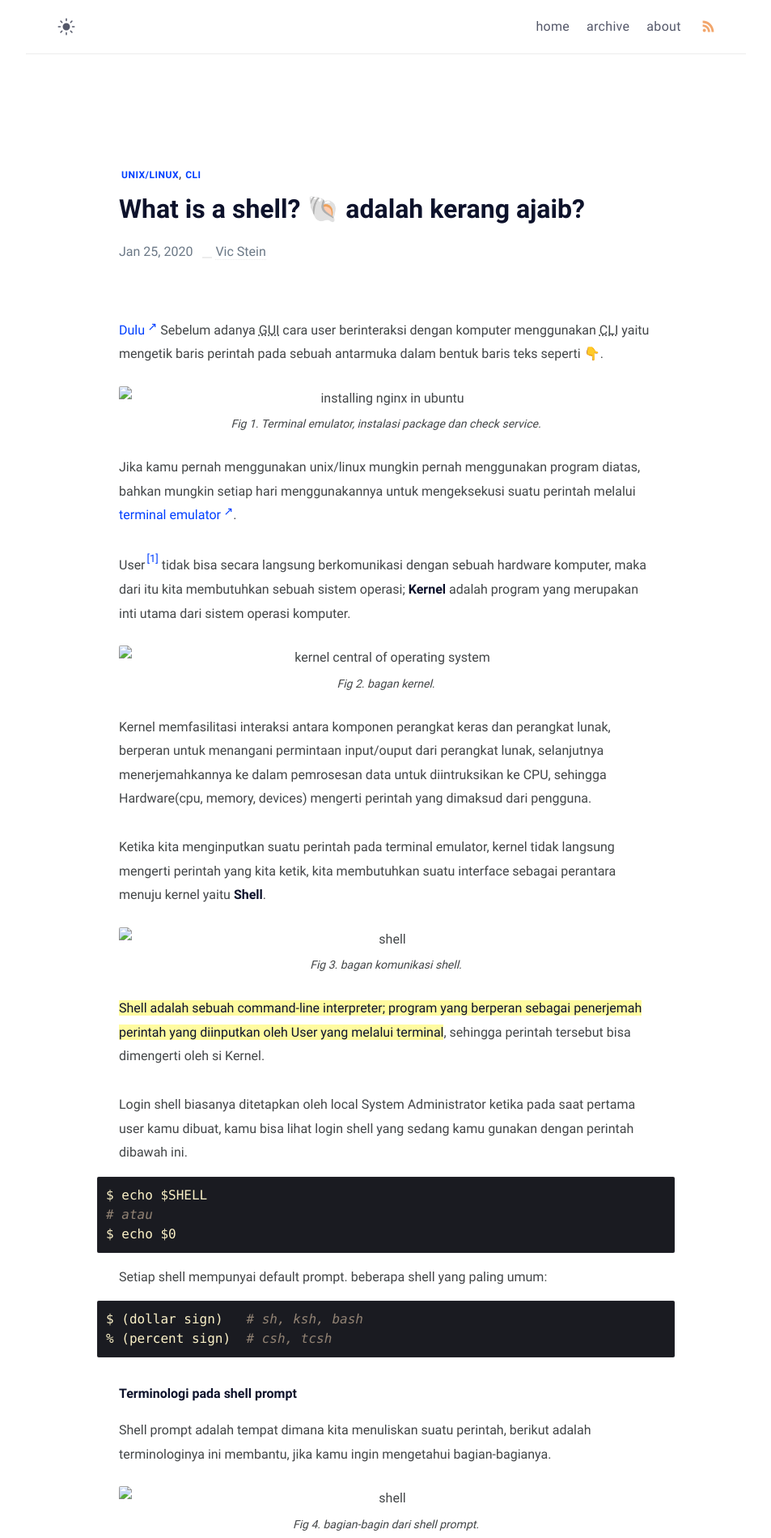
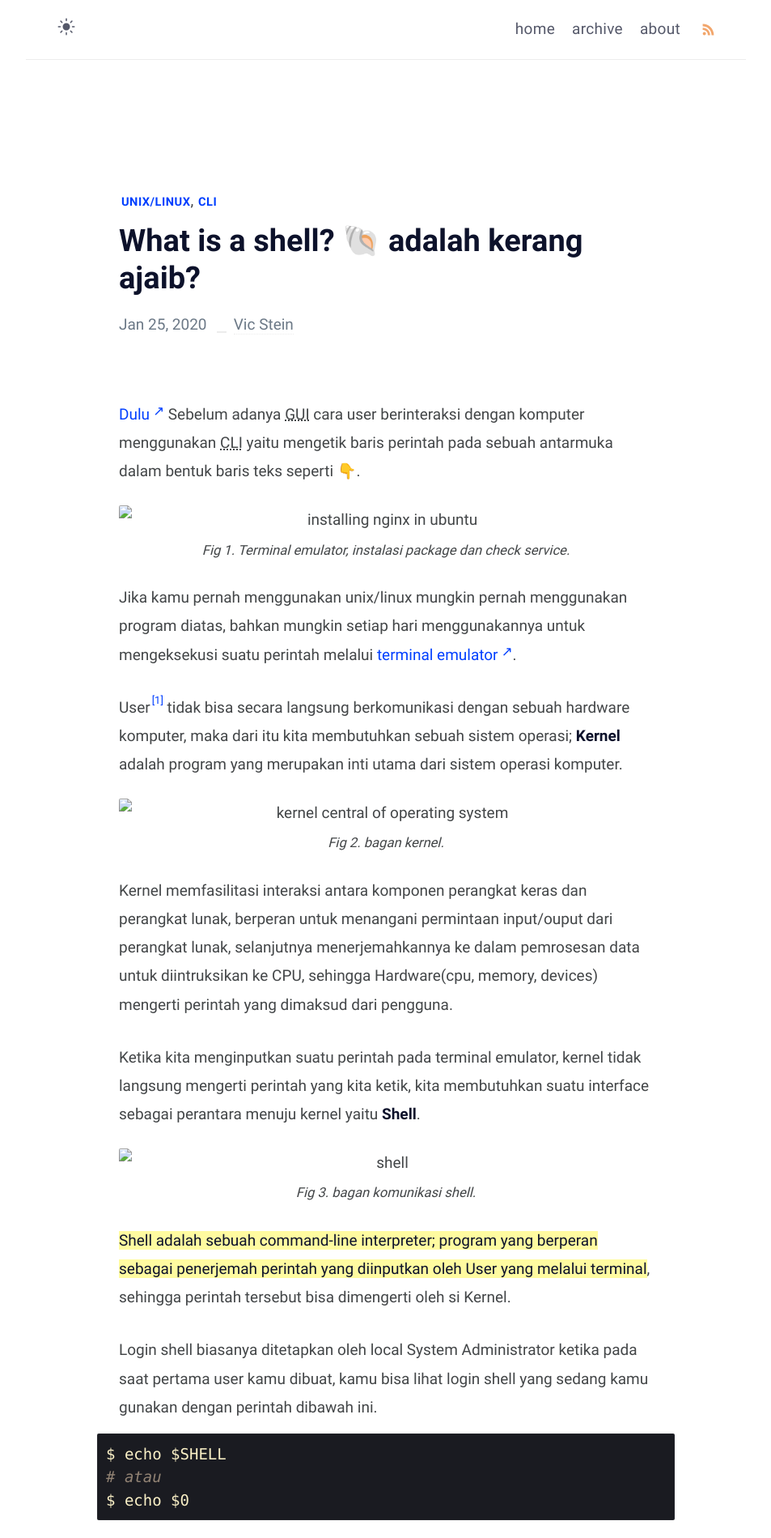
Before and after one commit to vxstein/vxstein.github.io, a Jekyll site: the page built from _posts/apa-itu-shell/2020-01-25-apa-itu-shell.md, in a window 1280 px wide. Shown: the top 1899 px of the page at 81% size, without its empty margins (163-1116 px from the left). Built offline with Jekyll 4.4.1, drawn with Linux system fonts in a browser that asks for light colours; some web fonts are replaced.

Commit message:
main.scss: changed

```diff
--- a/_sass/main.scss
+++ b/_sass/main.scss
@@ -1,7 +1,7 @@
 // Fonts preferences
 $sans-family: Roboto, sans-serif;
 $mono-family: Consolas, monospace;
-$base-font-size: 16px;
+$base-font-size: 19px;
 $medium-font-size: $base-font-size * 0.938;
 $small-font-size: $base-font-size * 0.875;
 $base-line-height: 1.85;
```
